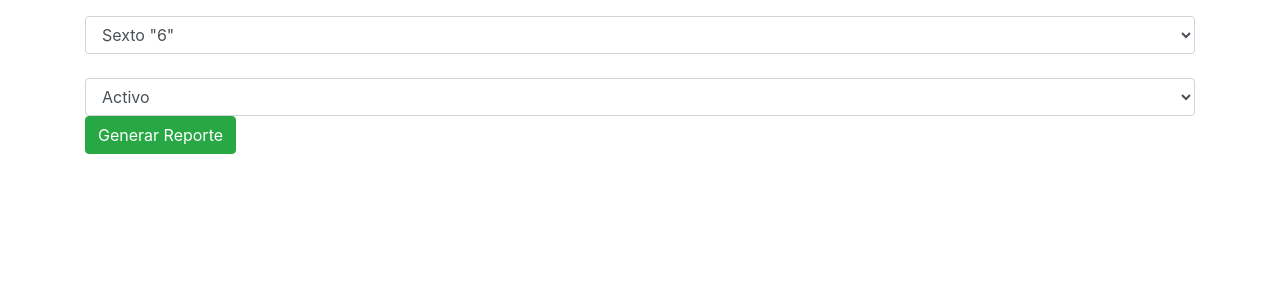
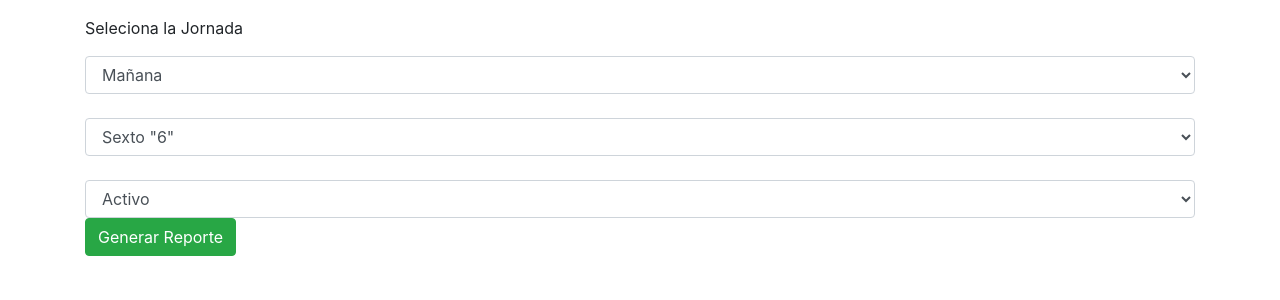
Before and after one commit to JorgitoR/Boletin-de-Notas-Django---Python, a Django app: page /reportes/ in a window 1280 px wide. Shown: the part 98-398 px from the top of the page. Run offline with Django 3.2, Linux system fonts and the light colour scheme; data comes from the database, SQL or seed files in the repository; both versions use the stored data as it was after the commit; some libraries are stand-ins or nearby versions.

Commit message:
Boletin de notas

```diff
--- a/Dashboard/admin.py
+++ b/Dashboard/admin.py
@@ -6,7 +6,8 @@ from .models import (
 	Notas_periodos,
 	Periodo,
 	EstudianteUsuario,
-	grado)
+	grado,
+	jornada)
 
 
 class UsuarioInline(admin.TabularInline):
@@ -25,3 +26,4 @@ admin.site.register(Notas_periodos)
 admin.site.register(EstudianteUsuario)
 admin.site.register(Usuario)
 admin.site.register(grado)
+admin.site.register(jornada)
--- a/Dashboard/views.py
+++ b/Dashboard/views.py
@@ -6,7 +6,7 @@ from django.views.generic import DetailView, CreateView, ListView
 from django.db.models import Avg
 
 from .forms import EstudiantesRegistro, profesorRegistro
-from .models import Usuario, EstudianteUsuario, grado
+from .models import Usuario, EstudianteUsuario, grado, jornada
 
 
 from django.contrib.auth import login
@@ -118,6 +118,7 @@ def parametro_query(param):
 
 def filtro(request):
     qs                        = EstudianteUsuario.objects.all()
+    jornada     = request.GET.get('jornadas')
     grado_qs     = request.GET.get('grados')
     activos = request.GET.get('activos')
 
@@ -127,6 +128,9 @@ def filtro(request):
     if parametro_query(grado_qs) and grado_qs != 'Elegir Grado':
         qs = qs.filter(grado__grado__icontains=grado_qs)
 
+    if parametro_query(jornada):
+    	qs = qs.filter(jornada__nombre__icontains=jornada)
+
     return qs
 
 def lista_estudiante(request):
@@ -135,7 +139,8 @@ def lista_estudiante(request):
 	context = {
 
 		'filtro':qs,
-		'grados':grado.objects.all()
+		'jornada':jornada.objects.all(),
+		'grados':grado.objects.all(),
 
 	}
 
--- a/template/reportes/estudiante.html
+++ b/template/reportes/estudiante.html
@@ -15,6 +15,15 @@
 	<form method="GET" action='/reportes/looking/'>
 
 		  <div class="mb-3 container">
+
+            <p>Seleciona la Jornada</p>
+            <select id="jornada" class="form-control" name="jornadas">
+              {% for jornada in jornada %}
+              <option value="{{ jornada }}">{{ jornada }}</option>
+              {% endfor %}
+            </select>
+
+            <br>
 
             <select id="categoria" class="form-control" name="grados">
 
```
Also changed, not shown: db.sqlite3.
